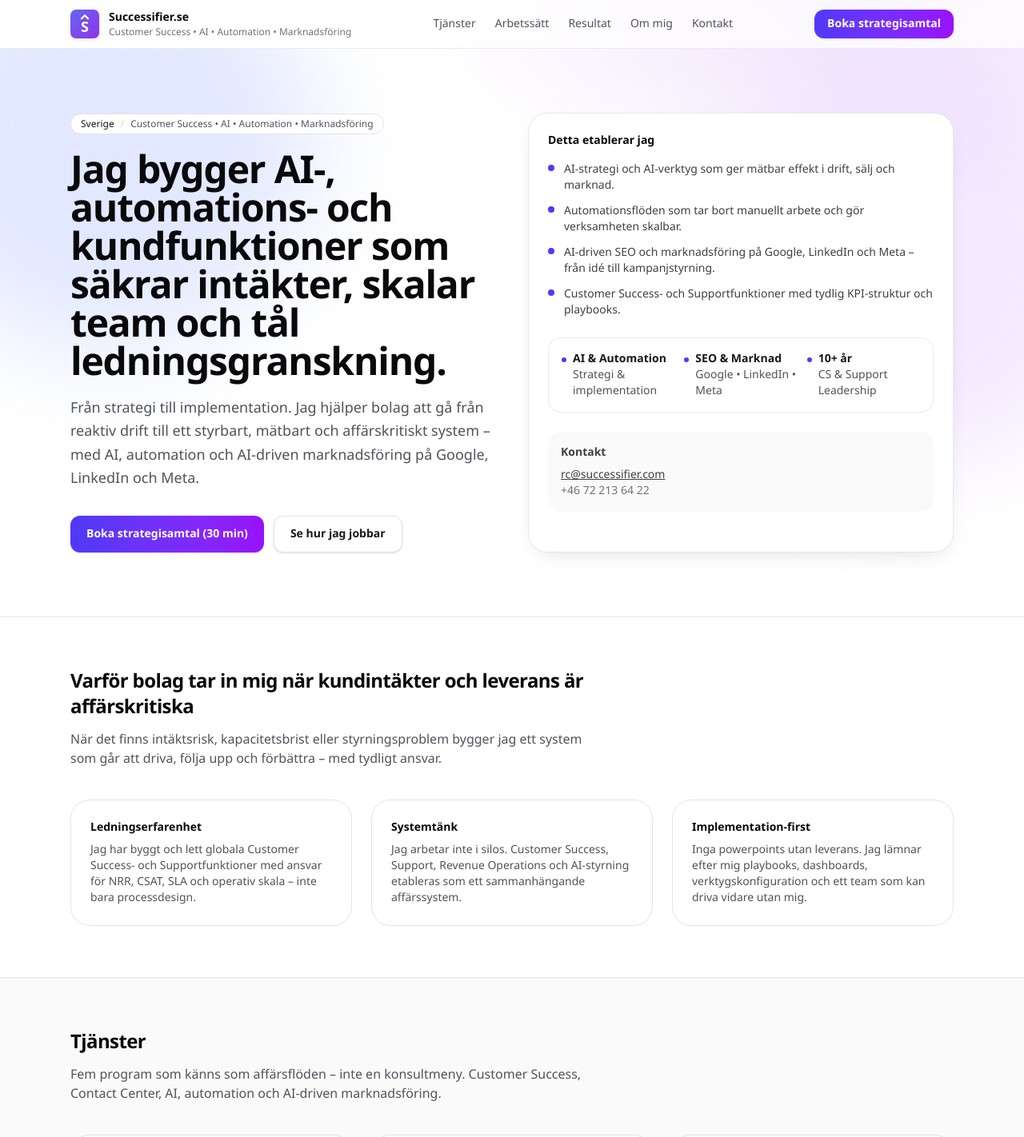
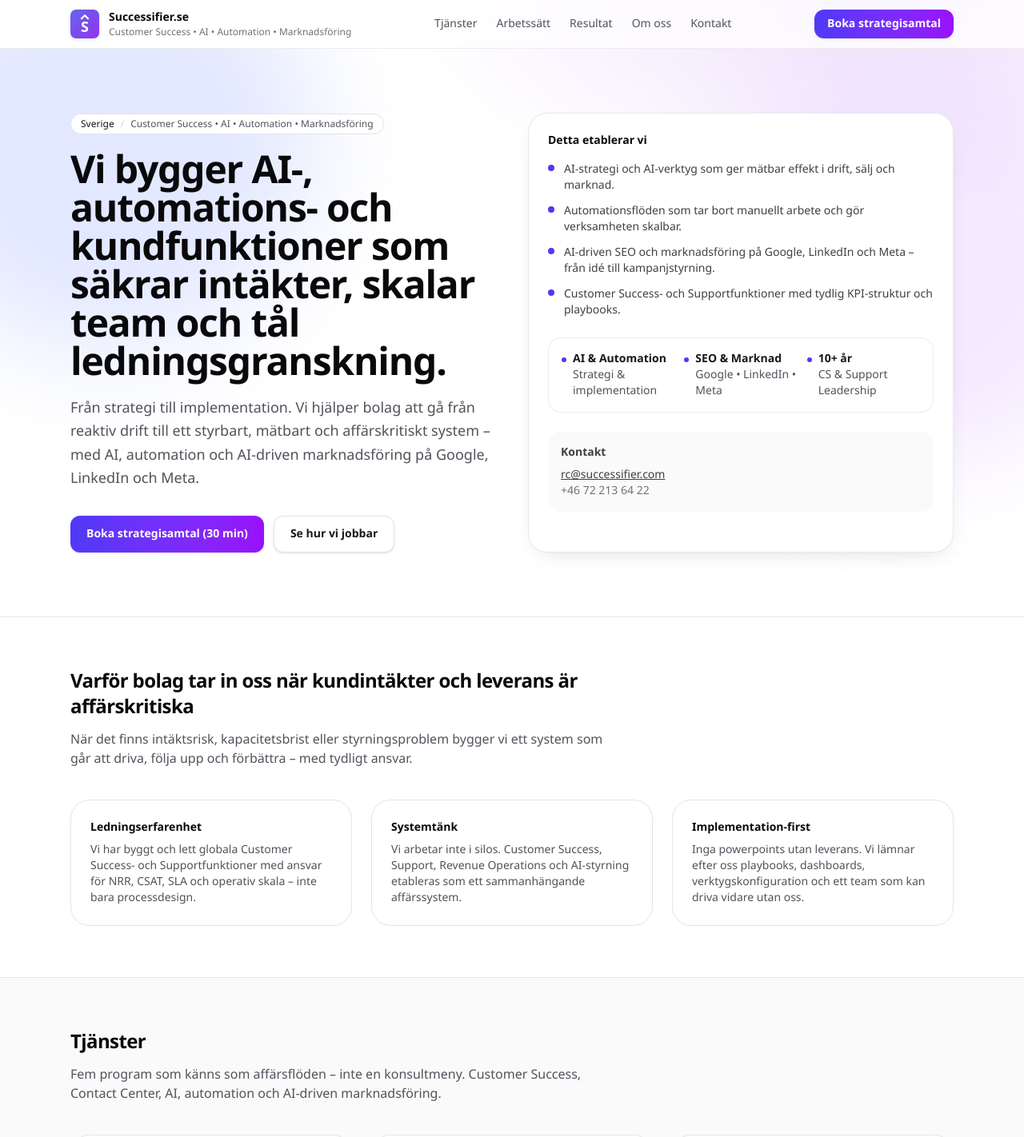
Before and after one commit to rickardcollander-ops/successifier-se, a Next.js app: page / in a window 1280 px wide. Shown: the top 1422 px of the page at 80% size. Built offline with nearby package versions, Linux system fonts and the light colour scheme.

Commit message:
Switch from singular to plural voice (jag → vi)
Update copy throughout site to speak as a team rather than a single
person. Renames Om mig → Om oss (with anchor #om-oss) and rephrases
the bio to position Rickard as the lead while keeping the company voice.

```diff
--- a/src/app/page.tsx
+++ b/src/app/page.tsx
@@ -25,7 +25,7 @@ export default function Home() {
             <a href="#tjanster" className="hover:text-zinc-950">Tjänster</a>
             <a href="#arbetssatt" className="hover:text-zinc-950">Arbetssätt</a>
             <a href="#resultat" className="hover:text-zinc-950">Resultat</a>
-            <a href="#om-mig" className="hover:text-zinc-950">Om mig</a>
+            <a href="#om-oss" className="hover:text-zinc-950">Om oss</a>
             <a href="#kontakt" className="hover:text-zinc-950">Kontakt</a>
           </nav>
           <div className="flex items-center gap-2">
@@ -54,10 +54,10 @@ export default function Home() {
                 <span>Customer Success • AI • Automation • Marknadsföring</span>
               </div>
               <h1 className="mt-5 text-4xl font-semibold tracking-tight sm:text-5xl">
-                Jag bygger AI-, automations- och kundfunktioner som säkrar intäkter, skalar team och tål ledningsgranskning.
+                Vi bygger AI-, automations- och kundfunktioner som säkrar intäkter, skalar team och tål ledningsgranskning.
               </h1>
               <p className="mt-5 text-lg leading-relaxed text-zinc-600">
-                Från strategi till implementation. Jag hjälper bolag att gå från reaktiv drift till ett styrbart, mätbart och affärskritiskt system – med AI, automation och AI-driven marknadsföring på Google, LinkedIn och Meta.
+                Från strategi till implementation. Vi hjälper bolag att gå från reaktiv drift till ett styrbart, mätbart och affärskritiskt system – med AI, automation och AI-driven marknadsföring på Google, LinkedIn och Meta.
               </p>
 
               <div className="mt-8 flex flex-col gap-3 sm:flex-row">
@@ -71,14 +71,14 @@ export default function Home() {
                   href="#arbetssatt"
                   className="inline-flex items-center justify-center rounded-xl border border-zinc-200 bg-white px-5 py-3 text-sm font-semibold text-zinc-900 shadow-sm hover:bg-zinc-50 focus-visible:outline-none focus-visible:ring-4 focus-visible:ring-[var(--ring)]"
                 >
-                  Se hur jag jobbar
+                  Se hur vi jobbar
                 </Link>
               </div>
 
             </div>
 
             <div className="rounded-3xl border border-zinc-200/80 bg-white p-6 shadow-[0_10px_30px_-18px_rgba(2,6,23,0.25)]">
-              <div className="text-sm font-semibold">Detta etablerar jag</div>
+              <div className="text-sm font-semibold">Detta etablerar vi</div>
               <ul className="mt-4 space-y-3 text-sm text-zinc-700">
                 <li className="flex gap-3">
                   <span className="mt-1 h-2 w-2 flex-shrink-0 rounded-full bg-indigo-600" />
@@ -136,28 +136,28 @@ export default function Home() {
         <section className="border-t border-zinc-200 bg-white">
           <div className="mx-auto max-w-6xl px-4 py-16 sm:px-6">
             <div className="max-w-2xl">
-              <h2 className="text-2xl font-semibold tracking-tight">Varför bolag tar in mig när kundintäkter och leverans är affärskritiska</h2>
+              <h2 className="text-2xl font-semibold tracking-tight">Varför bolag tar in oss när kundintäkter och leverans är affärskritiska</h2>
               <p className="mt-3 text-zinc-600">
-                När det finns intäktsrisk, kapacitetsbrist eller styrningsproblem bygger jag ett system som går att driva, följa upp och förbättra – med tydligt ansvar.
+                När det finns intäktsrisk, kapacitetsbrist eller styrningsproblem bygger vi ett system som går att driva, följa upp och förbättra – med tydligt ansvar.
               </p>
             </div>
             <div className="mt-10 grid gap-6 md:grid-cols-3">
               <div className="rounded-3xl border border-zinc-200 p-6">
                 <div className="text-sm font-semibold">Ledningserfarenhet</div>
                 <p className="mt-2 text-sm text-zinc-600">
-                  Jag har byggt och lett globala Customer Success- och Supportfunktioner med ansvar för NRR, CSAT, SLA och operativ skala – inte bara processdesign.
+                  Vi har byggt och lett globala Customer Success- och Supportfunktioner med ansvar för NRR, CSAT, SLA och operativ skala – inte bara processdesign.
                 </p>
               </div>
               <div className="rounded-3xl border border-zinc-200 p-6">
                 <div className="text-sm font-semibold">Systemtänk</div>
                 <p className="mt-2 text-sm text-zinc-600">
-                  Jag arbetar inte i silos. Customer Success, Support, Revenue Operations och AI-styrning etableras som ett sammanhängande affärssystem.
+                  Vi arbetar inte i silos. Customer Success, Support, Revenue Operations och AI-styrning etableras som ett sammanhängande affärssystem.
                 </p>
               </div>
               <div className="rounded-3xl border border-zinc-200 p-6">
                 <div className="text-sm font-semibold">Implementation-first</div>
                 <p className="mt-2 text-sm text-zinc-600">
-                  Inga powerpoints utan leverans. Jag lämnar efter mig playbooks, dashboards, verktygskonfiguration och ett team som kan driva vidare utan mig.
+                  Inga powerpoints utan leverans. Vi lämnar efter oss playbooks, dashboards, verktygskonfiguration och ett team som kan driva vidare utan oss.
                 </p>
               </div>
             </div>
@@ -282,15 +282,15 @@ export default function Home() {
             <div className="mt-10 grid gap-6 md:grid-cols-3">
               <div className="rounded-3xl border border-zinc-200 p-6">
                 <div className="text-sm font-semibold">1. Diagnose</div>
-                <p className="mt-2 text-sm text-zinc-600">Jag kartlägger affärsmodell, kundportfölj, teamstruktur och systemlandskap. Fokus på var intäktsrisk, kapacitetsbrist och styrningsproblem faktiskt uppstår.</p>
+                <p className="mt-2 text-sm text-zinc-600">Vi kartlägger affärsmodell, kundportfölj, teamstruktur och systemlandskap. Fokus på var intäktsrisk, kapacitetsbrist och styrningsproblem faktiskt uppstår.</p>
               </div>
               <div className="rounded-3xl border border-zinc-200 p-6">
                 <div className="text-sm font-semibold">2. Architect</div>
-                <p className="mt-2 text-sm text-zinc-600">Jag designar operating model, KPI-struktur, playbooks och systemflöden som hänger ihop – från styrelserapport till daglig CSM-uppgift.</p>
+                <p className="mt-2 text-sm text-zinc-600">Vi designar operating model, KPI-struktur, playbooks och systemflöden som hänger ihop – från styrelserapport till daglig CSM-uppgift.</p>
               </div>
               <div className="rounded-3xl border border-zinc-200 p-6">
                 <div className="text-sm font-semibold">3. Implement & Enable</div>
-                <p className="mt-2 text-sm text-zinc-600">Jag bygger i verktygen, tränar teamet och etablerar uppföljning så lösningen lever vidare utan konsultberoende.</p>
+                <p className="mt-2 text-sm text-zinc-600">Vi bygger i verktygen, tränar teamet och etablerar uppföljning så lösningen lever vidare utan konsultberoende.</p>
               </div>
             </div>
           </div>
@@ -299,7 +299,7 @@ export default function Home() {
         <section id="resultat" className="border-t border-zinc-200 bg-zinc-50">
           <div className="mx-auto max-w-6xl px-4 py-16 sm:px-6">
             <div className="max-w-2xl">
-              <h2 className="text-2xl font-semibold tracking-tight">Resultat jag brukar bli inkopplad för att skapa</h2>
+              <h2 className="text-2xl font-semibold tracking-tight">Resultat vi brukar bli inkopplade för att skapa</h2>
               <p className="mt-3 text-zinc-600">Typiska utfall när kundaffären behöver styras, inte hoppas på.</p>
             </div>
             <div className="mt-10 grid gap-6 md:grid-cols-2">
@@ -357,16 +357,16 @@ export default function Home() {
           </div>
         </section>
 
-        <section id="om-mig" className="border-t border-zinc-200 bg-zinc-50">
+        <section id="om-oss" className="border-t border-zinc-200 bg-zinc-50">
           <div className="mx-auto max-w-6xl px-4 py-16 sm:px-6">
             <div className="grid gap-10 md:grid-cols-2 md:items-start">
               <div>
-                <h2 className="text-2xl font-semibold tracking-tight">Om mig</h2>
+                <h2 className="text-2xl font-semibold tracking-tight">Om oss</h2>
                 <p className="mt-4 text-zinc-600">
-                  Jag heter Rickard Collander och har lett Customer Success och Support i globala, digitala miljöer med ansvar för både intäktsskydd och operativ leverans. Min styrka ligger i att bygga system som fungerar för ledning, chefer och team samtidigt – där data, process och teknik arbetar tillsammans.
+                  Vi leds av Rickard Collander, som har byggt och drivit Customer Success och Support i globala, digitala miljöer med ansvar för både intäktsskydd och operativ leverans. Vår styrka ligger i att bygga system som fungerar för ledning, chefer och team samtidigt – där data, process och teknik arbetar tillsammans.
                 </p>
                 <p className="mt-4 text-zinc-600">
-                  Utanför jobbet laddar jag energi med familjen, fjällen och längdskidor – och när det finns en bana i närheten blir det gärna en padelmatch.
+                  Utanför jobbet laddar vi energi med familjen, fjällen och längdskidor – och när det finns en bana i närheten blir det gärna en padelmatch.
                 </p>
                 <div className="mt-5">
                   <a
@@ -397,7 +397,7 @@ export default function Home() {
                 </div>
                 <div className="text-sm font-semibold">När du lämnar sidan ska du tänka</div>
                 <p className="mt-2 text-sm text-zinc-600">
-                  “Den här personen kan ta ansvar för hela vår kundaffär, inte bara förbättra delar av den.”
+                  “Det här teamet kan ta ansvar för hela vår kundaffär, inte bara förbättra delar av den.”
                 </p>
                 <div className="mt-6 rounded-2xl bg-zinc-50 p-4 text-sm text-zinc-700">
                   <div className="font-semibold">Direkt</div>
--- a/src/components/ContactForm.tsx
+++ b/src/components/ContactForm.tsx
@@ -53,7 +53,7 @@ export default function ContactForm() {
         throw new Error(data.error || "Något gick fel");
       }
 
-      setSuccess("Tack! Jag återkommer så snart jag kan.");
+      setSuccess("Tack! Vi återkommer så snart vi kan.");
       setForm({ name: "", company: "", email: "", phone: "", message: "" });
     } catch (err) {
       setError(err instanceof Error ? err.message : "Något gick fel");
@@ -150,7 +150,7 @@ export default function ContactForm() {
         </div>
 
         <p className="text-xs text-zinc-500">
-          Genom att skicka godkänner du att jag kontaktar dig tillbaka. Inga nyhetsbrev.
+          Genom att skicka godkänner du att vi kontaktar dig tillbaka. Inga nyhetsbrev.
         </p>
       </div>
     </form>
```
